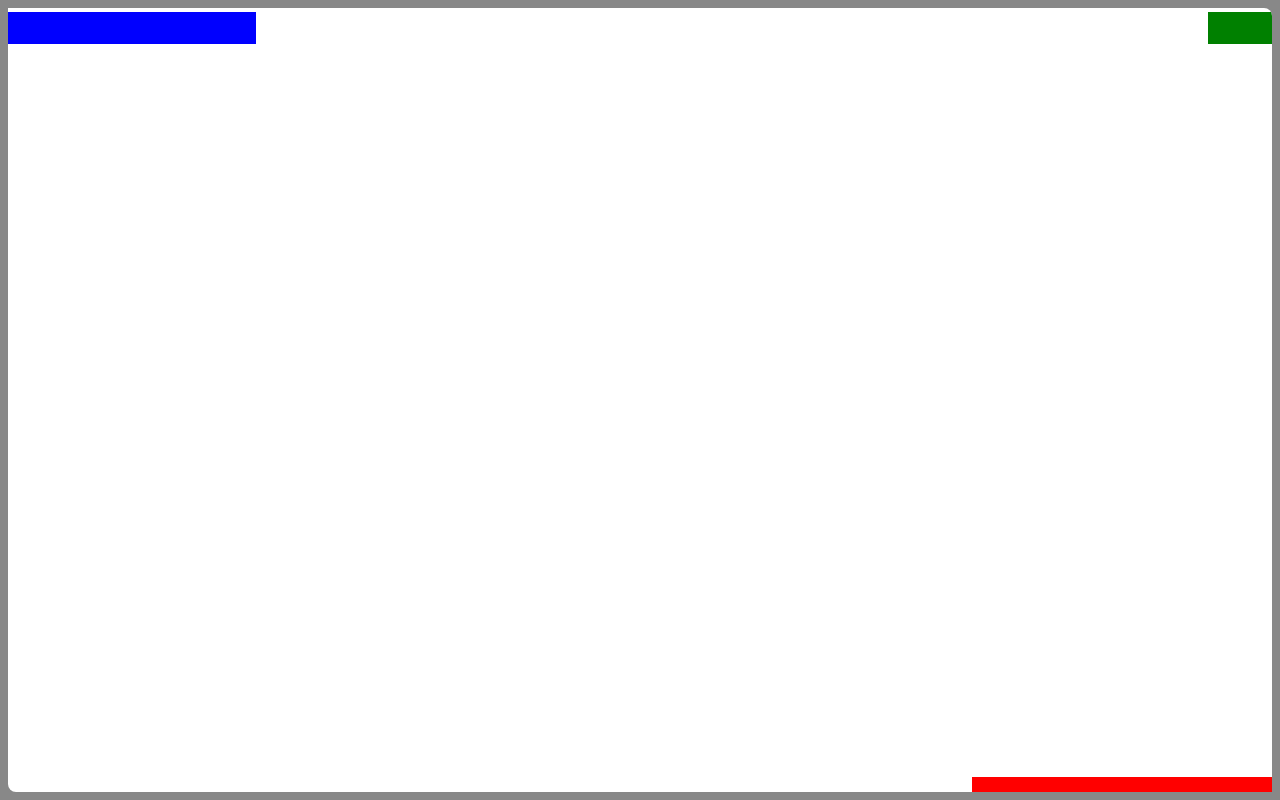
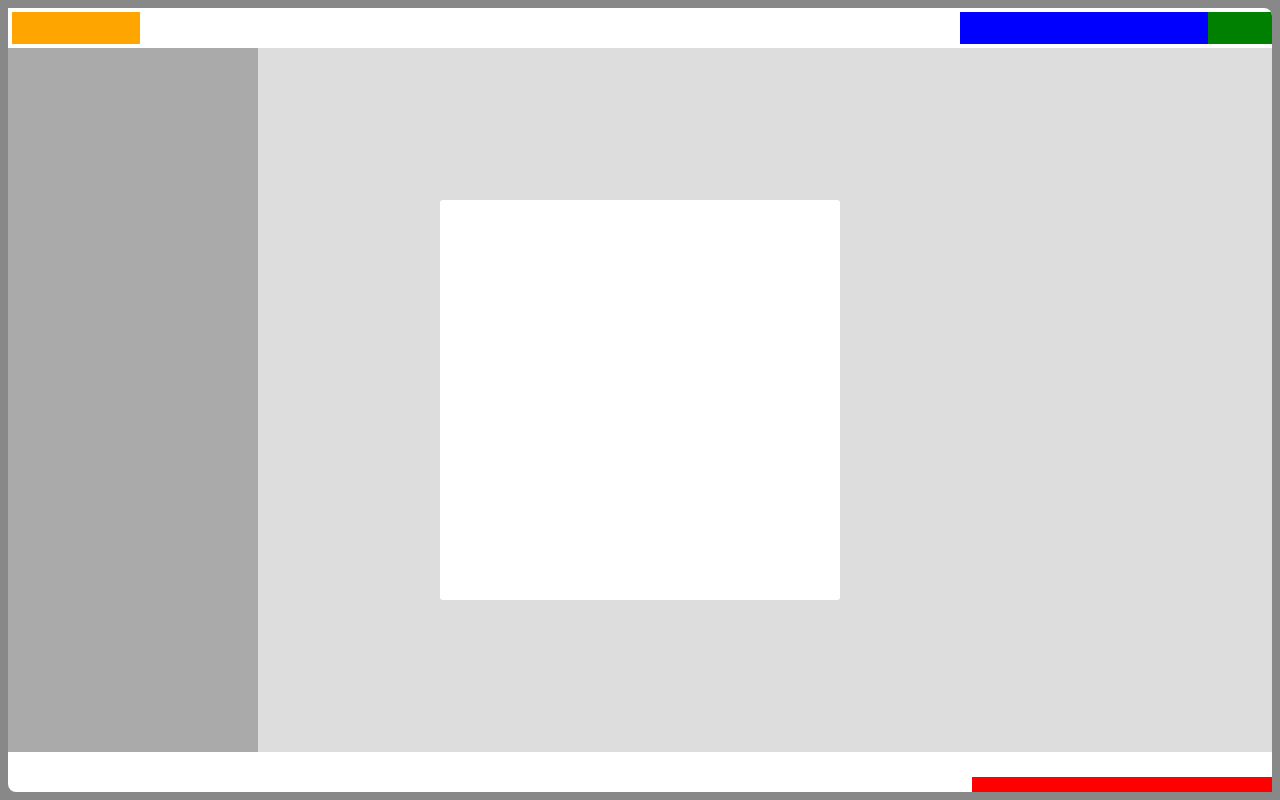
Before and after one commit to myokota/learning-spa, a plain HTML site: page layout.html in a window 1280 px wide. Drawn offline with Linux system fonts and the light colour scheme.

Commit message:
layout.html: fix typo

```diff
--- a/layout.html
+++ b/layout.html
@@ -18,7 +18,7 @@
 				right : 0;
 				height : 40px;
 			}
-			.spa-shell-head-golo {
+			.spa-shell-head-logo {
 				top : 4px;
 				left : 4px;
 				height : 32px;
@@ -34,14 +34,14 @@
 			}
 			.spa-shell-head-search {
 				top : 4px;
-				right : 64;
+				right : 64px;
 				width : 248px;
 				height : 32px;
 				background : blue;
 			}
 			.spa-shell-main {
 				top : 40px;
-				left : 64;
+				left : 0;
 				bottom : 40px;
 				right : 0;
 			}
@@ -52,9 +52,9 @@
 			}
 			.spa-shell-main-nav {
 				width : 250px;
-				background : #eee;
+				background : #aaa;
 			}
-			.spa-x-closed, .spa-shell-main-nav {
+			.spa-x-closed .spa-shell-main-nav {
 				width : 0;
 			}
 			.spa-shell-main-content {
@@ -62,7 +62,7 @@
 				right : 0;
 				background : #ddd;
 			}
-			.spa-x-closed, .spa-shell-main-content {
+			.spa-x-closed .spa-shell-main-content {
 				left : 0;
 			}
 			.spa-shell-foot {
@@ -77,7 +77,7 @@
 				width : 300px;
 				height : 15px;
 				background : red;
-				z-index : 1;
+				z-index : 2;
 			}
 			.spa-shell-modal {
 				margin-top : -200px;
@@ -88,7 +88,7 @@
 				height : 400px;
 				background : #fff;
 				border-radius : 3px;
-				z-index : 2;
+				z-index : 1;
 			}
 		</style>
 	</head>
```
